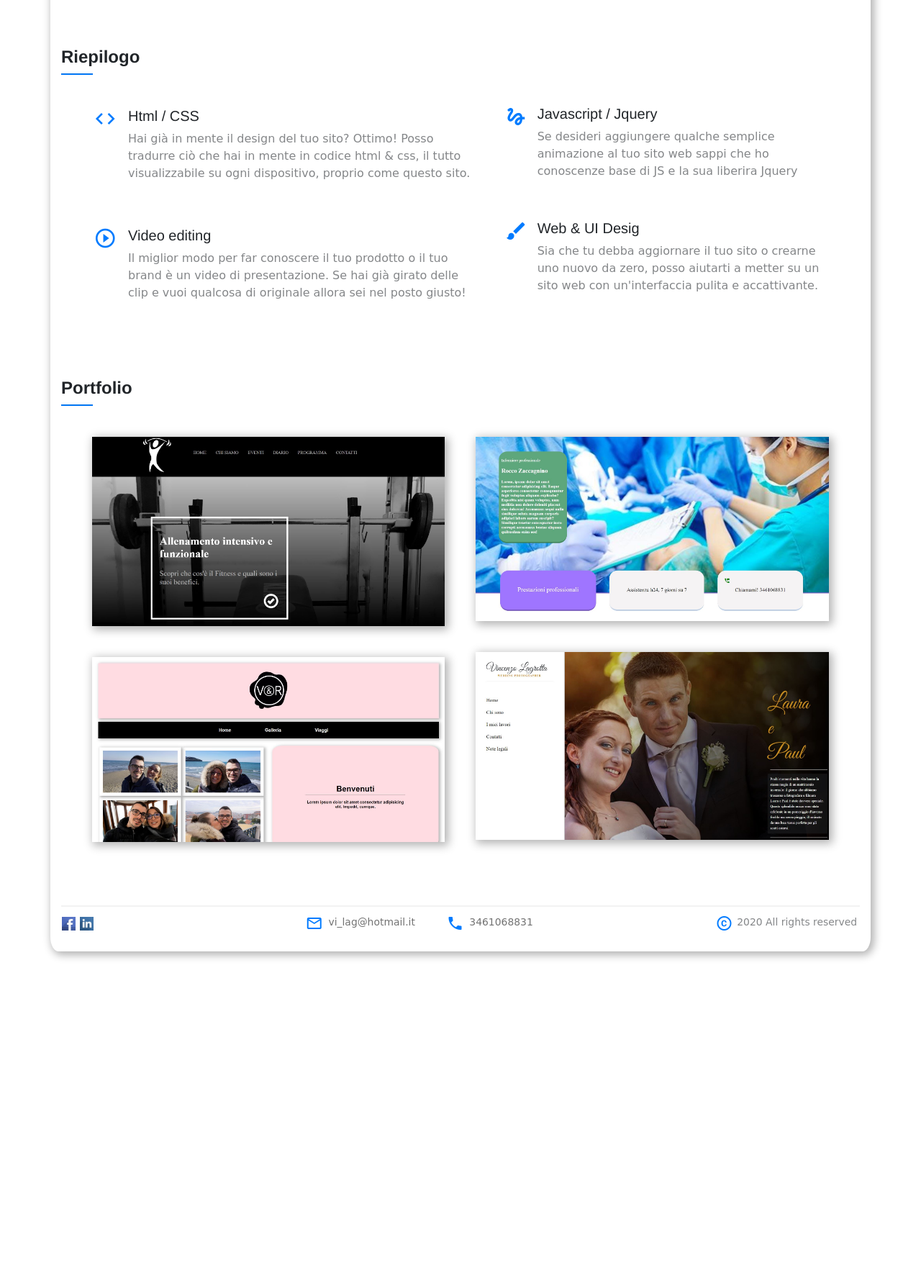
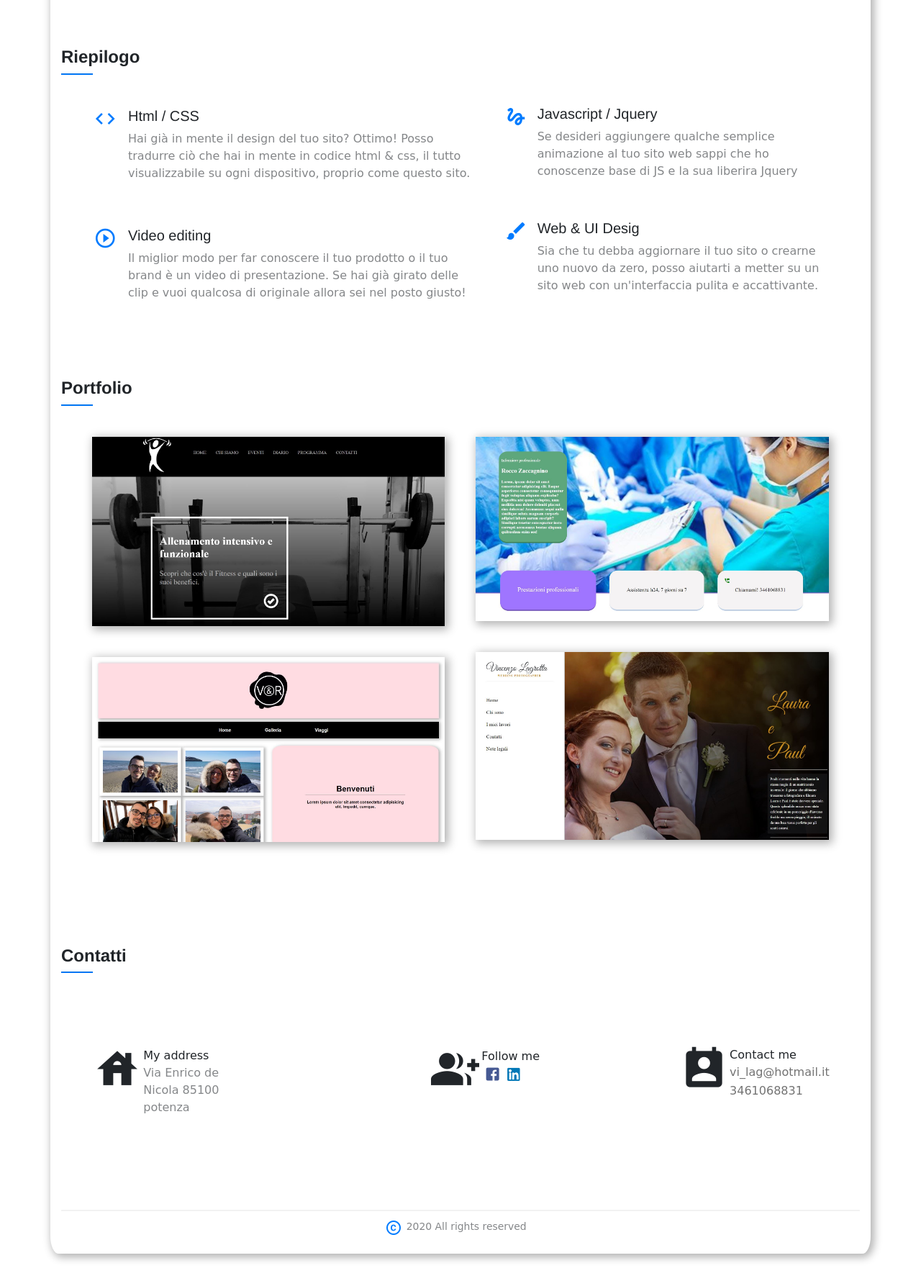
Before and after one commit to vilag8/CV-, a PHP site: page / in a window 1280 px wide. Shown: the part 705-2485 px from the top of the page at 72% size. Before the commit the page ends 2037 px from the top, so only its background shows below. Run offline with PHP 8.4, Linux system fonts and the light colour scheme.

Commit message:
creata section conttati e migliorato il footer

```diff
--- a/build/main.css
+++ b/build/main.css
@@ -183,53 +183,77 @@ header ul li:hover {
   opacity: unset;
 }
 
-/** FOOTER **/
-footer {
+#contatti {
+  margin-top: 11%;
+}
+
+#contatti .contatti-container {
   display: -webkit-box;
   display: -ms-flexbox;
   display: flex;
   -webkit-box-pack: justify;
       -ms-flex-pack: justify;
           justify-content: space-between;
+  padding: 4%;
+  margin-top: 5%;
+}
+
+#contatti .contatti-container a {
+  opacity: unset;
+}
+
+#contatti .contatti-container .social {
+  display: -webkit-box;
+  display: -ms-flexbox;
+  display: flex;
+}
+
+#contatti .contatti-container .social .social-content {
+  padding: 1%;
+}
+
+#contatti .contatti-container .social .social-content .phone {
+  margin-top: -10%;
+}
+
+#contatti .contatti-container .s-center {
+  margin-left: 18%;
+}
+
+#contatti .contatti-container .address {
+  width: 57%;
+}
+
+#contatti .material-icons {
+  font-size: 67px;
+}
+
+#contatti img {
+  width: 9%;
+}
+
+/** FOOTER **/
+footer {
+  display: -webkit-box;
+  display: -ms-flexbox;
+  display: flex;
+  -webkit-box-pack: center;
+      -ms-flex-pack: center;
+          justify-content: center;
   border-top: 2px solid #f2f2f2;
   padding: 1% 0;
   margin-top: 6%;
 }
 
-footer ul {
-  width: 134%;
-}
-
-footer .footer-social li {
-  display: inline;
-  margin: 1%;
-}
-
-footer .footer-social li:hover {
-  opacity: unset;
-}
-
-footer .footer-mail, footer .footer-copy {
+footer .footer-copy {
   display: -webkit-box;
   display: -ms-flexbox;
   display: flex;
 }
 
-footer .footer-mail .material-icons, footer .footer-copy .material-icons {
+footer .footer-copy .material-icons {
   color: #007bff;
   margin: 0 3% 0 -5%;
-}
-
-footer .footer-mail .telephone {
-  margin-left: 17%;
-}
-
-footer a, footer li {
-  opacity: unset;
-}
-
-footer img {
-  width: 19px;
 }
 
 footer p {
@@ -255,29 +279,35 @@ footer p {
   header {
     display: -ms-grid;
     display: grid;
-    -webkit-box-pack: center;
-        -ms-flex-pack: center;
-            justify-content: center;
+    -webkit-box-pack: left;
+        -ms-flex-pack: left;
+            justify-content: left;
   }
   header .list {
     margin: 0% 0% -10%;
-  }
-  header .nav-contatti {
-    display: none;
   }
   .foto {
     display: none;
   }
   #riepilogo .section-content {
-    padding: 7%;
+    padding: 5%;
   }
-  footer {
-    display: none;
+  #contatti {
+    margin-top: 23%;
+  }
+  #contatti .contatti-container {
+    display: block;
+  }
+  #contatti .contatti-container .s-center {
+    margin: 3% 0 8%;
   }
 }
 
 /* Tablet Styles */
 @media only screen and (min-width: 401px) and (max-width: 960px) {
+  * {
+    font-family: Arial, Helvetica, sans-serif;
+  }
   nav .menu {
     width: 41%;
   }
--- a/index.html
+++ b/index.html
@@ -31,7 +31,7 @@
                     <ul class="text list">
                         <li><a href="#riepilogo">Riepilogo</a></li>
                         <li><a href="#portfolio">Portfolio</a></li>
-                        <li><a href="#footer" class="nav-contatti">Contatti</a></li>
+                        <li><a href="#contatti">Contatti</a></li>
                     </ul>
                 </nav>
             </header>
@@ -141,23 +141,50 @@
                     </div>
                 </section>
 
+                <section id="contatti">
+                    <h4>Contatti</h4>
+                    <hr>
+
+                    <div class="contatti-container">
+
+                        <div class="social">
+                            <span class="material-icons">house</span>
+                            <div class="social-content address">
+                                <span>My address</span>
+                                <p>Via Enrico de Nicola
+                                85100 potenza</p>
+                            </div>
+                        </div>
+
+                        <div class="social s-center">
+                            <span class="material-icons">group_add</span>
+                            <div class="social-content">
+                                <span>Follow me</span>
+                                <div class="social-logo">
+                                    <a href="https://www.facebook.com/vincenzo.lagrotta1"><img src="images/social/facebook-logo.png" alt="facebook"></a>
+                                    <a href="https://www.linkedin.com/in/vincenzo-lagrotta-308362110" target="blank"><img src="images/social/linkedin-logo.png" alt="linkedin"></a>
+                                </div>
+                            </div>
+
+                        </div>
+
+                        <div class="social">
+                            <span class="material-icons">perm_contact_calendar</span>
+                            <div class="social-content">
+                                <span>Contact me</span>
+                                <p><a href="mailto:vi_lag@hotmail.it">vi_lag@hotmail.it</a></p>
+                                <p class="phone"><a href="tel:+393461068831">3461068831</a></p>
+                            </div>
+
+                        </div>
+                    </div>
+
+
+                </section>
+
             </main>
 
             <footer id="footer">
-                <div class="footer-social">
-                    <ul>
-                        <li><a href="https://www.facebook.com/vincenzo.lagrotta1" target="_blank"><img src="images/facebook.JPG" alt="facebook"></a></li>
-                        <li><a href="https://www.linkedin.com/in/vincenzo-lagrotta-308362110" target="_blank"><img src="images/linkedin.JPG" alt="linkedin"></a></li>
-                    </ul>
-                </div>
-
-                <div class="footer-mail">
-                    <div class="material-icons">mail_outline</div>
-                    <a href="mailto:vi_lag@hotmail.it"><p>vi_lag@hotmail.it</p></a>
-
-                    <div class="material-icons telephone">local_phone</div>
-                    <a href="tel:+393461068831"><p>3461068831</p></a>
-                </div>
 
                 <div class="footer-copy">
                     <div class="material-icons">copyright</div>
--- a/stylesheet/main.scss
+++ b/stylesheet/main.scss
@@ -140,39 +140,55 @@ header{
     }
 }
 
+#contatti{
+    margin-top: 11%;
+    .contatti-container{
+    display: flex;
+    justify-content: space-between;
+    padding: 4%;
+    margin-top: 5%;
+        a{
+            opacity: unset;
+        }
+        .social{
+            display: flex;
+            .social-content{
+                padding: 1%;
+                .phone{
+                    margin-top: -10%;
+                }
+            }
+        }
+        .s-center{
+            margin-left: 18%;
+        }
+        .address{
+            width: 57%;
+        }
+    }
+    .material-icons{
+        font-size: 67px;
+    }
+    img{
+        width: 9%;
+    }
+}
+
+
 /** FOOTER **/
 footer{
     display: flex;
-    justify-content: space-between;
+    justify-content: center;
     border-top: 2px solid #f2f2f2;
     padding: 1% 0;
     margin-top: 6%;
-    ul{
-        width: 134%;
-    }
-    .footer-social li{
-    display: inline;
-    margin: 1%;
-        &:hover{
-            opacity: unset;
-        }
-    }
-    .footer-mail, .footer-copy{
+    .footer-copy{
         display: flex;
         .material-icons{
             color: $colore;
             margin: 0 3% 0 -5%;
 
         }
-    }
-    .footer-mail .telephone{
-        margin-left: 17%;
-    }
-    a, li{
-        opacity: unset;
-    }
-    img{
-        width: 19px;
     }
     p{
         font-size: 87%;
@@ -194,27 +210,32 @@ footer{
     }
     header{
         display: grid;
-        justify-content: center;
+        justify-content: left;
         .list{
             margin: 0% 0% -10%
-         }
-         .nav-contatti{
-             display: none;
          }
     }
     .foto{
         display: none;
     }
     #riepilogo .section-content{
-        padding: 7%;
+        padding: 5%;
     }
-
-    footer{display: none;}
+    #contatti{
+        margin-top: 23%;
+        .contatti-container{
+        display: block;
+        .s-center {
+            margin: 3% 0 8%;
+            }
+        }
+    }
   }
 
 
 /* Tablet Styles */
   @media only screen and (min-width: 401px) and (max-width: 960px) {
+    *{font-family: Arial, Helvetica, sans-serif;}
     nav .menu{
         width: 41%;
     }
```
Also changed, not shown: images/social/facebook-logo.png (added), images/social/instagram-logo.png (added), images/social/linkedin-logo.png (added), 1 other file.
